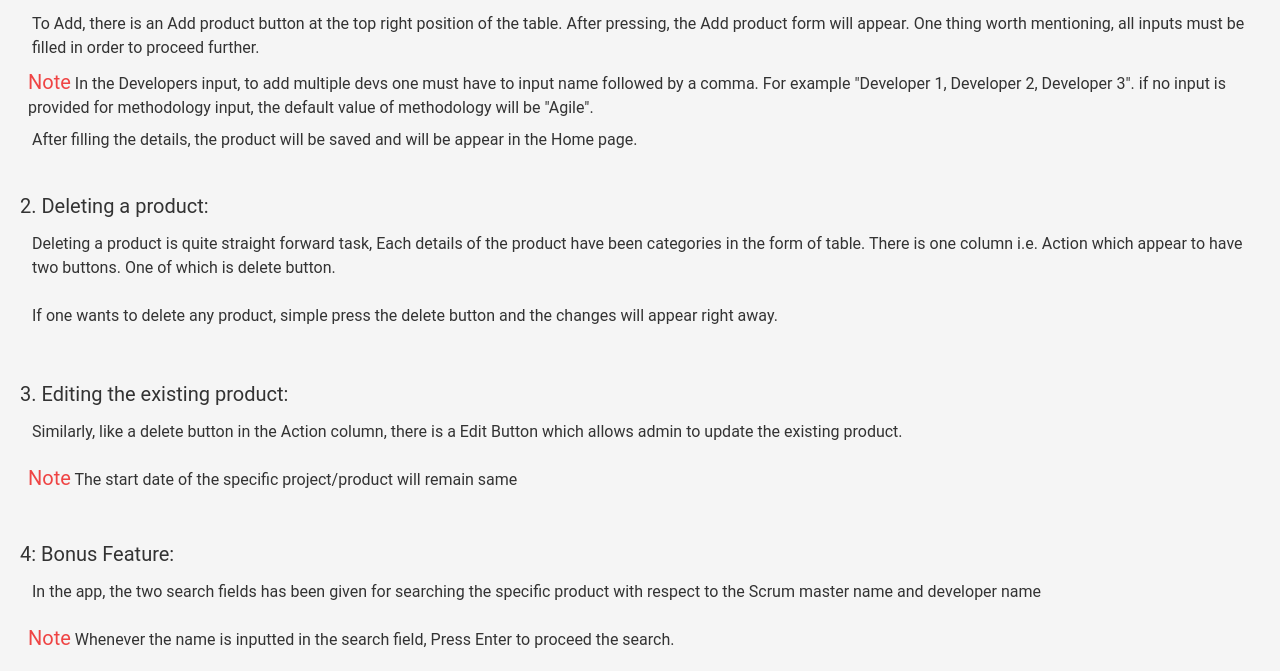
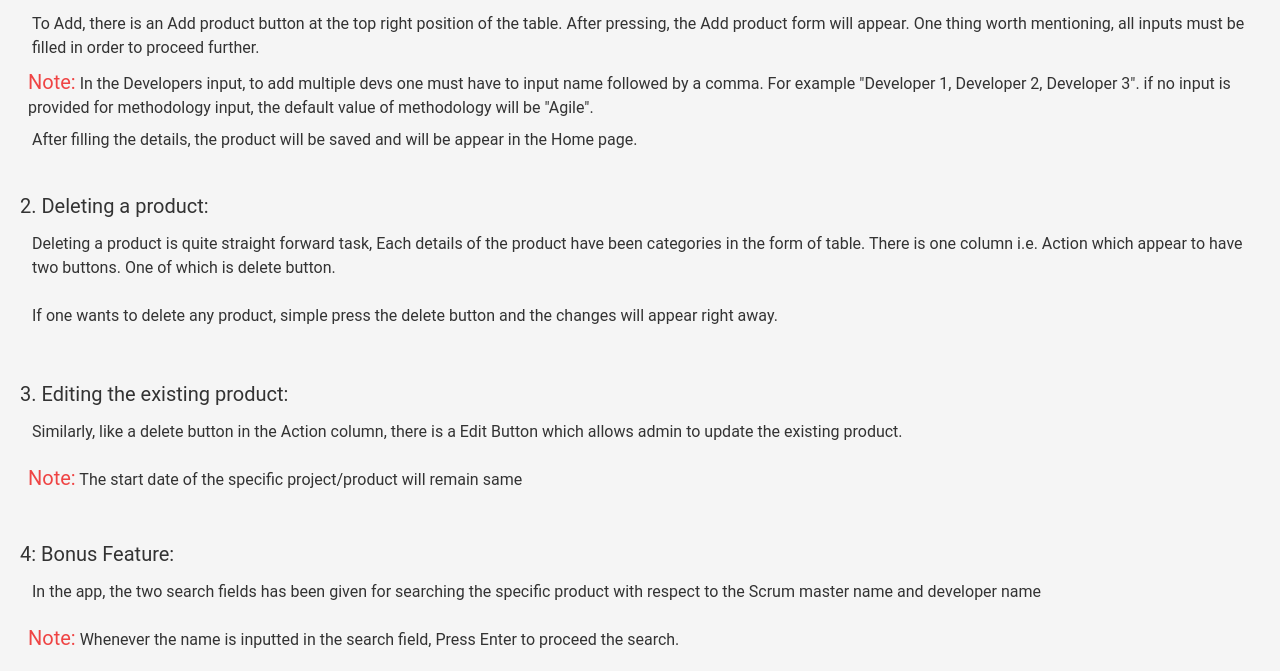
Before and after one commit to Simer0996/Simerjit-Singh-IS24-full-stack-competition-req97073, a React (Create React App) app in the folder client/: page /about in a window 1280 px wide. Shown: the part 281-952 px from the top of the page. Built offline with nearby package versions, Linux system fonts and the light colour scheme; no server answers.

Commit message:
fixing warnings of the project

```diff
--- a/client/src/components/button/AddProductButton.jsx
+++ b/client/src/components/button/AddProductButton.jsx
@@ -32,7 +32,8 @@ const AddProductButton = () => {
                 isOpen={modalIsOpen}
                 onRequestClose={closeModal}
                 style={customStyles}
-                contentLabel="Example Modal"
+                contentLabel="Add a Product"
+                ariaHideApp={false}
             >
                 <AddProduct />
             </Modal>
--- a/client/src/components/button/EditButton.jsx
+++ b/client/src/components/button/EditButton.jsx
@@ -31,7 +31,8 @@ const EditButton = ({ id }) => {
                 isOpen={modalIsOpen}
                 onRequestClose={closeModal}
                 style={customStyles}
-                contentLabel="Example Modal"
+                contentLabel="Edit Product"
+                ariaHideApp={false}
             >
                 <EditProduct id={id} />
             </Modal>
--- a/client/src/pages/About.jsx
+++ b/client/src/pages/About.jsx
@@ -12,7 +12,7 @@ const About = () => {
                     <p className="text-xl">1. Adding a Product : </p>
                     <p className="p-3">In the home page of the app, the details of all products is given such as Product Name, Product Owner, Developers involved in the product, Scrum master Name, Start date of the project, and the type of methodology the product followed. </p>
                     <p className="px-3"> To Add, there is an Add product button at the top right position of the table. After pressing, the Add product form will appear. One thing worth mentioning, all inputs must be filled in order to proceed further.</p>
-                    <p className="p-2"><span className="text-red-500 text-xl">Note</span> In the Developers input, to add multiple devs one must have to input name followed by a comma. For example "Developer 1, Developer 2, Developer 3". if no input is provided for methodology input, the default value of methodology will be "Agile".</p>
+                    <p className="p-2"><span className="text-red-500 text-xl">Note:</span> In the Developers input, to add multiple devs one must have to input name followed by a comma. For example "Developer 1, Developer 2, Developer 3". if no input is provided for methodology input, the default value of methodology will be "Agile".</p>
                     <p className="px-3">After filling the details, the product will be saved and will be appear in the Home page.</p>
                 </div>
                 <div className="p-5">
@@ -23,12 +23,12 @@ const About = () => {
                 <div className="p-5">
                     <p className="text-xl">3. Editing the existing product: </p>
                     <p className="p-3">Similarly, like a delete button in the Action column, there is a Edit Button which allows admin to update the existing product.</p>
-                    <p className="p-2"><span className="text-red-500 text-xl">Note</span> The start date of the specific project/product will remain same</p>
+                    <p className="p-2"><span className="text-red-500 text-xl">Note:</span> The start date of the specific project/product will remain same</p>
                 </div>
                 <div className="p-5">
                     <p className="text-xl">4: Bonus Feature:</p>
                     <p className="p-3">In the app, the two search fields has been given for searching the specific product with respect to the Scrum master name and developer name</p>
-                    <p className="p-2"><span className="text-red-500 text-xl">Note</span> Whenever the name is inputted in the search field, Press Enter to proceed the search.</p>
+                    <p className="p-2"><span className="text-red-500 text-xl">Note:</span> Whenever the name is inputted in the search field, Press Enter to proceed the search.</p>
                 </div>
 
             </div>
```
